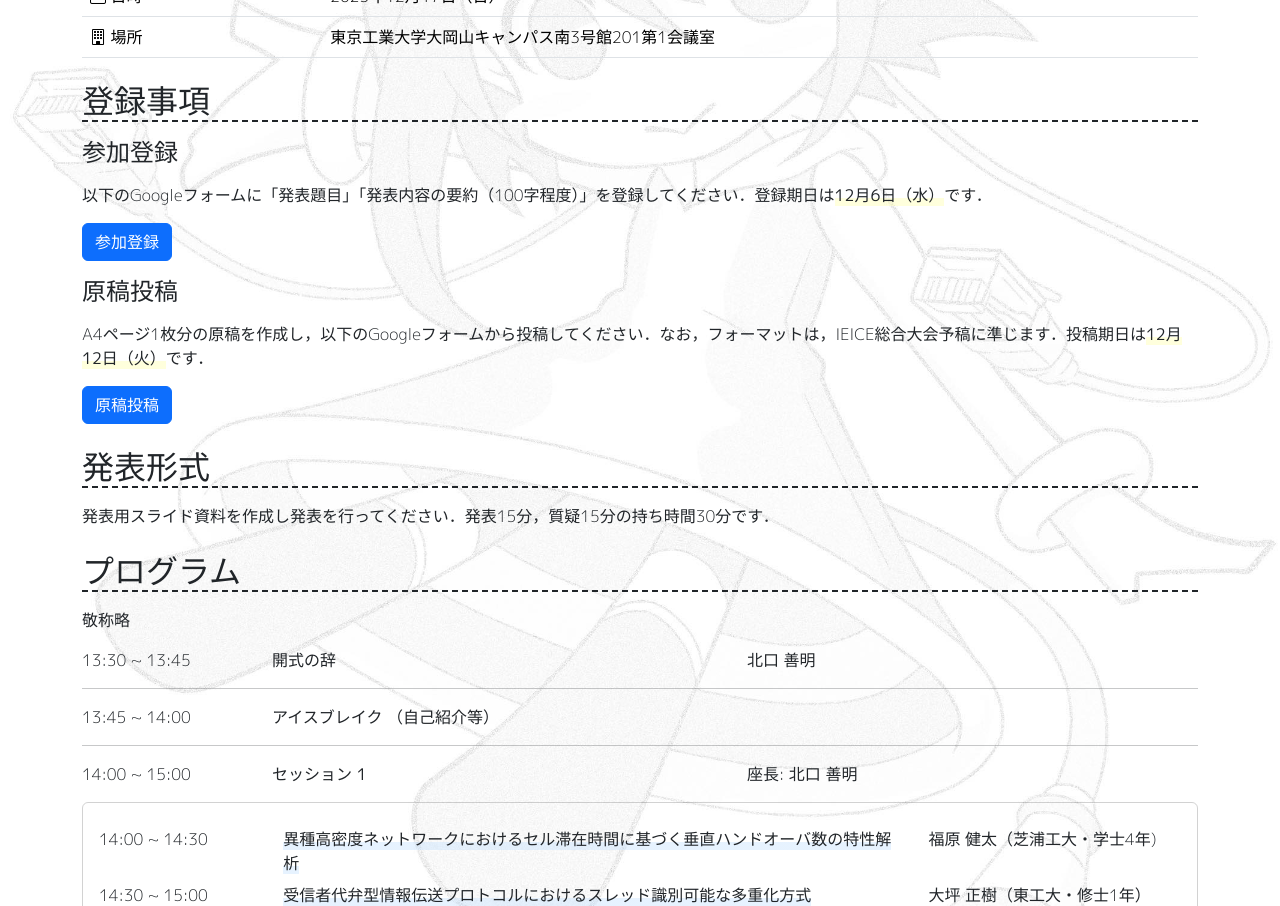
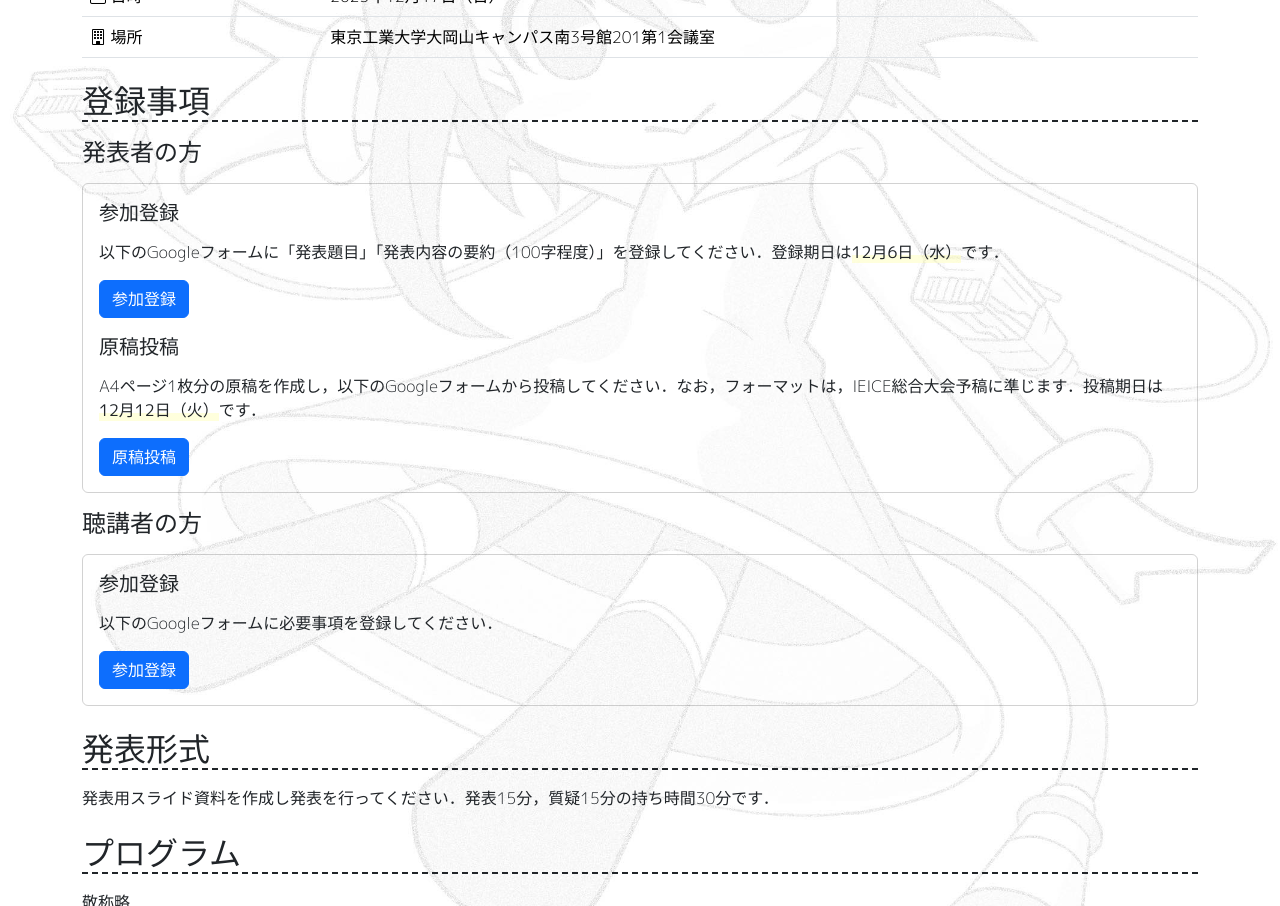
Before and after one commit to yamaoka-kitaguchi-lab/winter.workshop.net.ict.e.titech.ac.jp, a React (Vite) app: page / in a window 1280 px wide. Shown: the part 400-1306 px from the top of the page. Built offline with nearby package versions, Linux system fonts and the light colour scheme.

Commit message:
Add Registration for audience

```diff
--- a/src/Registration.tsx
+++ b/src/Registration.tsx
@@ -3,7 +3,11 @@ const Registration = () => {
 		<section className="my-4">
 			<h2 className="mb-3">登録事項</h2>
 			<div className="mb-3">
-				<h3 className="mb-3">参加登録</h3>
+				<h3 className="mb-3">発表者の方</h3>
+				<div className="card bg-transparent">
+					<div className="card-body bg-transparent">
+						<div className="mb-3">
+							<h4 className="mb-3">参加登録</h4>
 							<p>
 								以下のGoogleフォームに「発表題目」「発表内容の要約（100字程度）」を登録してください．登録期日は
 								<mark className="yellow">12月6日（水）</mark>です．
@@ -20,7 +24,7 @@ const Registration = () => {
 						</div>
 
 						<div>
-				<h3 className="mb-3">原稿投稿</h3>
+							<h4 className="mb-3">原稿投稿</h4>
 							<p>
 								A4ページ1枚分の原稿を作成し，以下のGoogleフォームから投稿してください．なお，フォーマットは，IEICE総合大会予稿に準じます．投稿期日は
 								<mark className="yellow">12月12日（火）</mark>です．
@@ -35,6 +39,33 @@ const Registration = () => {
 								原稿投稿
 							</a>
 						</div>
+					</div>
+				</div>
+			</div>
+
+			<div className="mb-3">
+				<h3 className="mb-3">聴講者の方</h3>
+				<div className="card bg-transparent">
+					<div className="card-body bg-transparent">
+						<div>
+							<h4 className="mb-3">参加登録</h4>
+							<p>
+								以下のGoogleフォームに必要事項を登録してください．
+							</p>
+							<a
+								className="btn btn-primary"
+								href="https://forms.gle/4hkwpQnQ1jjBMFYb6"
+								role="button"
+								target="_blank"
+								rel="noreferrer"
+							>
+								参加登録
+							</a>
+						</div>
+					</div>
+				</div>
+			</div>
+
 		</section>
 	);
 };
```
Lines whose indentation alone changed are shown as unchanged.
